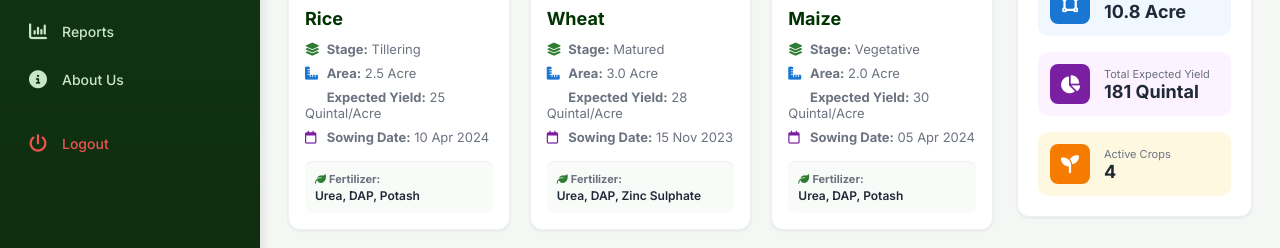
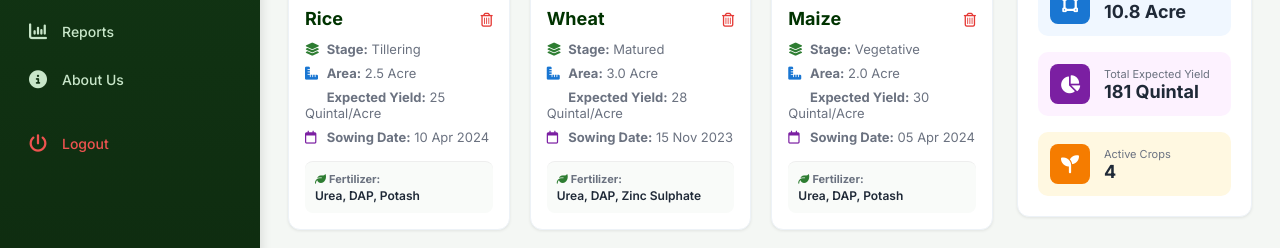
Before and after one commit to MadhavanMarikani/nsagri, a Flask app: page /crops in a window 1280 px wide. Shown: the part 335-583 px from the top of the page. Run offline with Flask 3, Linux system fonts and the light colour scheme; data comes from the database, SQL or seed files in the repository.

Commit message:
Add delete crop functionality and remove Mango and Coconut

```diff
--- a/app.py
+++ b/app.py
@@ -104,6 +104,14 @@ def add_crop():
     conn.close()
     return redirect(url_for('crops'))
 
+@app.route('/crops/delete/<int:crop_id>', methods=['POST'])
+def delete_crop(crop_id):
+    conn = get_db()
+    conn.execute('DELETE FROM crops WHERE id = ?', (crop_id,))
+    conn.commit()
+    conn.close()
+    return redirect(url_for('crops'))
+
 @app.route('/soil')
 def soil():
     conn = get_db()
--- a/templates/crops.html
+++ b/templates/crops.html
@@ -26,7 +26,14 @@
                 </span>
             </div>
             <div style="padding: 16px; flex-grow: 1;">
-                <h3 style="font-size: 18px; font-weight: 700; margin-bottom: 12px; color: var(--primary-dark);">{{ crop.name }}</h3>
+                <div style="display: flex; justify-content: space-between; align-items: center; margin-bottom: 12px;">
+                    <h3 style="font-size: 18px; font-weight: 700; color: var(--primary-dark); margin: 0;">{{ crop.name }}</h3>
+                    <form action="{{ url_for('delete_crop', crop_id=crop.id) }}" method="POST" style="margin: 0;" onsubmit="return confirm('Are you sure you want to delete {{ crop.name }}?');">
+                        <button type="submit" style="background: none; border: none; color: #e53935; cursor: pointer; font-size: 14px;" title="Delete Crop">
+                            <i class="fa-regular fa-trash-can"></i>
+                        </button>
+                    </form>
+                </div>
 
                 <div style="display: flex; flex-direction: column; gap: 8px; font-size: 13px; color: var(--text-secondary);">
                     <div><i class="fa-solid fa-layer-group" style="width: 18px; color: #2e7d32;"></i> <strong>Stage:</strong> {{ crop.stage }}</div>
```
